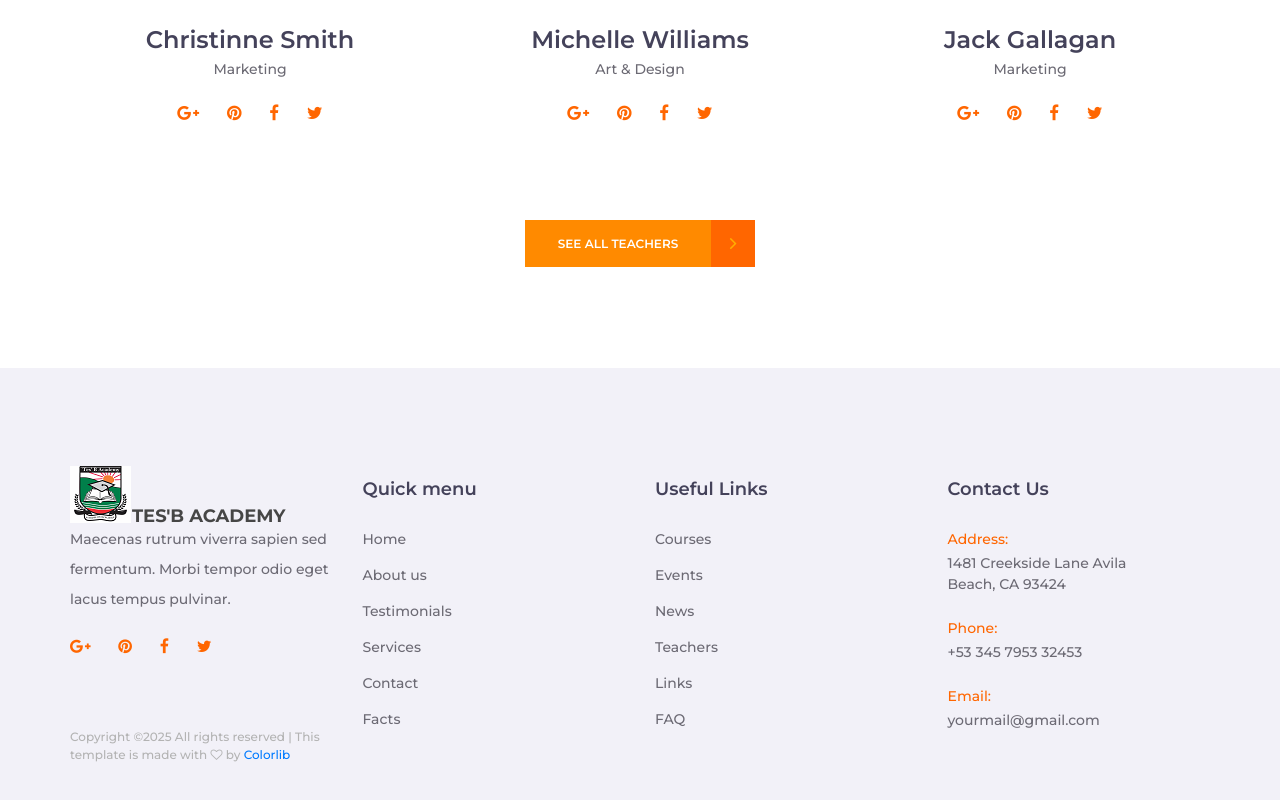
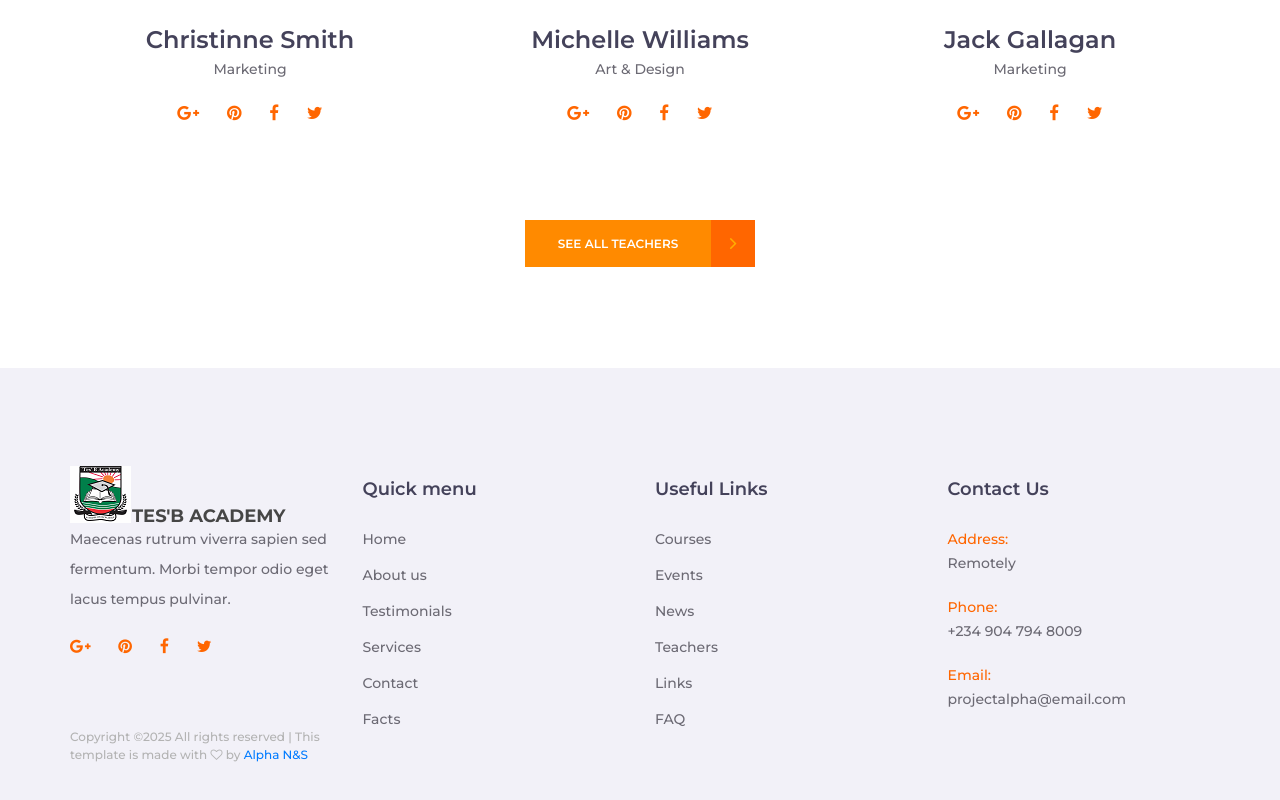
Before and after one commit to Katorazua/tesbacademy, a plain HTML site: page about.html in a window 1280 px wide. Shown: the part 3274-4074 px from the top of the page. Drawn offline with Linux system fonts and the light colour scheme.

Commit message:
update made on all footer files for businesswise

```diff
--- a/about.html
+++ b/about.html
@@ -405,9 +405,8 @@
 								<li><a href="#"><i class="fa fa-twitter" aria-hidden="true"></i></a></li>
 							</ul>
 						</div>
-						<div class="copyright"><!-- Link back to Colorlib can't be removed. Template is licensed under CC BY 3.0. -->
-Copyright &copy;<script>document.write(new Date().getFullYear());</script> All rights reserved | This template is made with <i class="fa fa-heart-o" aria-hidden="true"></i> by <a href="https://colorlib.com" target="_blank">Colorlib</a>
-<!-- Link back to Colorlib can't be removed. Template is licensed under CC BY 3.0. --></div>
+						<div class="copyright">
+Copyright &copy;<script>document.write(new Date().getFullYear());</script> All rights reserved | This template is made with <i class="fa fa-heart-o" aria-hidden="true"></i> by <a href="https://alphaservices.onrender.com/" target="_blank">Alpha N&S</a></div>
 					</div>
 				</div>
 
@@ -445,15 +444,15 @@ Copyright &copy;<script>document.write(new Date().getFullYear());</script> All r
 						<div class="footer_contact_info">
 							<div class="footer_contact_item">
 								<div class="footer_contact_title">Address:</div>
-								<div class="footer_contact_line">1481 Creekside Lane Avila Beach, CA 93424</div>
+								<div class="footer_contact_line">Remotely</div>
 							</div>
 							<div class="footer_contact_item">
 								<div class="footer_contact_title">Phone:</div>
-								<div class="footer_contact_line">+53 345 7953 32453</div>
+								<div class="footer_contact_line">+234 904 794 8009</div>
 							</div>
 							<div class="footer_contact_item">
 								<div class="footer_contact_title">Email:</div>
-								<div class="footer_contact_line">yourmail@gmail.com</div>
+								<div class="footer_contact_line">projectalpha@email.com</div>
 							</div>
 						</div>
 					</div>
```
Also changed, not shown: contact.html (+5 -6 lines), courses.html (+5 -6 lines), index.html (+5 -6 lines), news.html (+5 -6 lines).
